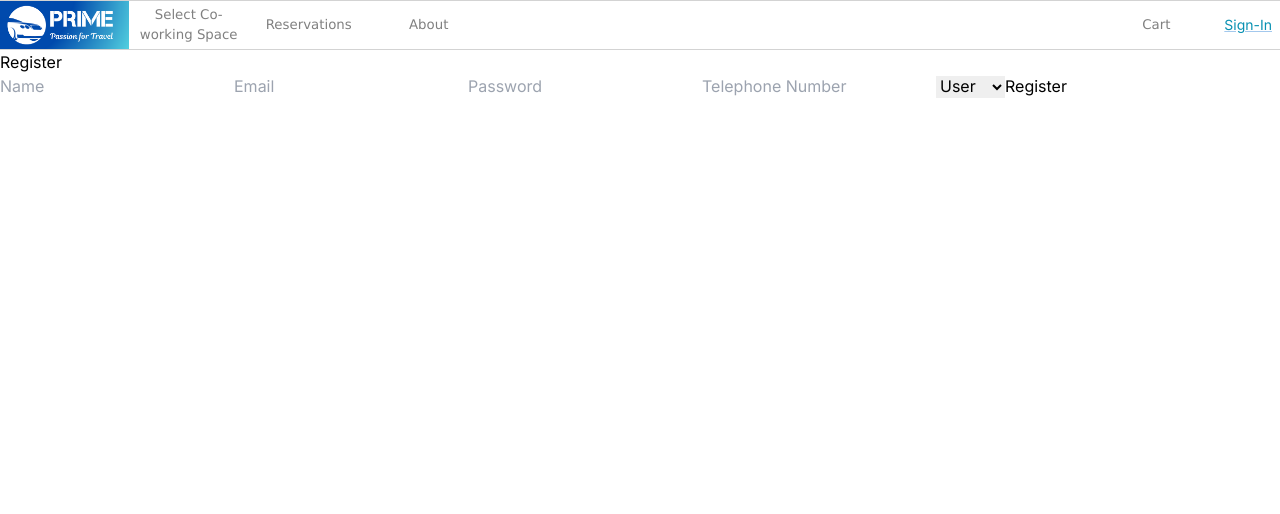
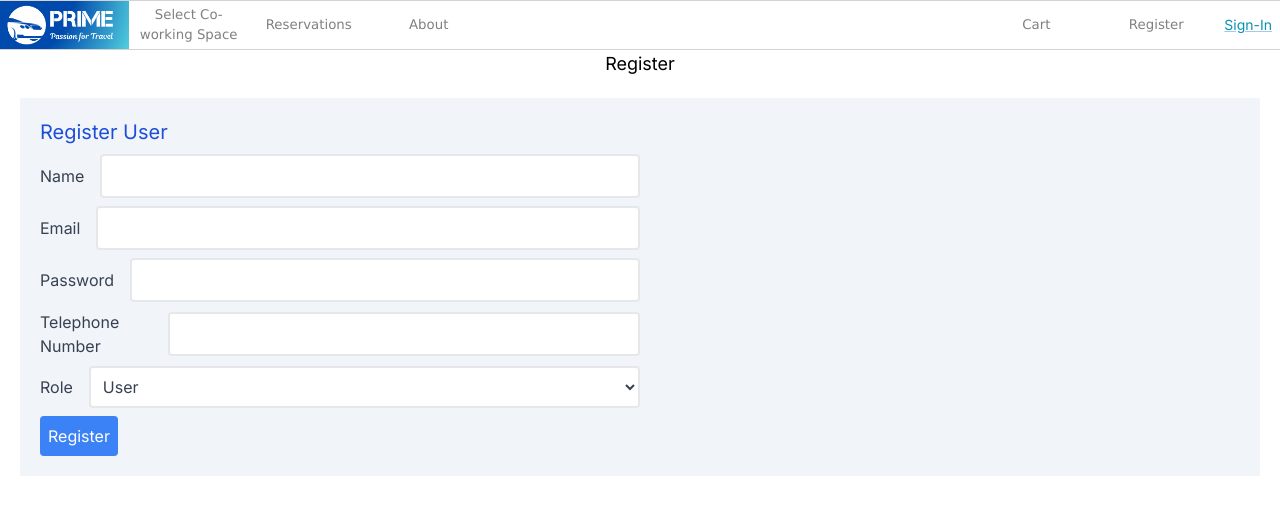
Before and after one commit to 2110503-2564/fe-project-2024-2-raven, a Next.js app: page /register in a window 1280 px wide. Shown: the top 514 px of the page. Built offline with nearby package versions, Linux system fonts and the light colour scheme; no server answers.

Commit message:
create User not success

```diff
--- a/package.json
+++ b/package.json
@@ -14,6 +14,7 @@
     "@mui/material": "^6.4.7",
     "@mui/x-date-pickers": "^7.27.3",
     "@reduxjs/toolkit": "^2.2.8",
+    "bcrypt": "^5.1.1",
     "bcryptjs": "^3.0.2",
     "dayjs": "^1.11.13",
     "mongoose": "^8.12.1",
--- a/src/app/(co-working-spaceinfo)/coworking-space/page.tsx
+++ b/src/app/(co-working-spaceinfo)/coworking-space/page.tsx
@@ -2,7 +2,6 @@ import { getCoworkingSpaces } from "@/libs/getCoworkingSpaces"
 import CarCatalog from "@/components/CarCatalog"
 import {Suspense} from 'react'
 import { LinearProgress } from "@mui/material"
-import CarPanel from "@/components/CarPanel"
 import { CoworkingSpaceJson } from "../../../../interfaces"
 
 export default async function Car() {
--- /dev/null
+++ b/src/app/register/@dashboard/page.tsx
@@ -0,0 +1,73 @@
+import { dbConnect } from "@/db/dbConnect";
+import { revalidateTag } from "next/cache";
+import { redirect } from "next/navigation";
+import React from 'react';
+import bcrypt from "bcryptjs";
+
+export default function RegisterPage() {
+
+    const registerUser = async (registrationForm: FormData) => {
+        "use server";
+        const name = registrationForm.get("name");
+        const email = registrationForm.get("email");
+        const password = registrationForm.get("password");
+        const telephone_number = registrationForm.get("telephone_number");
+        const role = registrationForm.get("role");
+
+        try {
+            await dbConnect();
+            console.log("Database connected!"); // Log database connection
+
+            const User = await import("@/db/models/User").then(
+                (module) => module.default
+            );
+
+            const hashedPassword = await bcrypt.hash(password as string, 10);
+            console.log("Hashed password:", hashedPassword); // Log hashed password
+
+            await User.create({
+                name,
+                email,
+                password: hashedPassword,
+                telephone_number,
+                role,
+            });
+            revalidateTag("Users");
+            redirect("/");
+        } catch (error) {
+            console.error("Registration error:", error);
+        }
+    };
+
+    return (
+        <main className="bg-slate-100 m-5 p-5">
+            <form action={registerUser}>
+                <div className="text-xl text-blue-700">Register User</div>
+                <div className="flex items-center w-1/2 my-2">
+                    <label className="w-auto block text-gray-700 pr-4" htmlFor="name">Name</label>
+                    <input type="text" required id="name" name="name" className="bg-white border-2 border-gray-200 rounded w-full p-2 text-gray-700 focus:outline-none focus:border-blue-400" />
+                </div>
+                <div className="flex items-center w-1/2 my-2">
+                    <label className="w-auto block text-gray-700 pr-4" htmlFor="email">Email</label>
+                    <input type="email" required id="email" name="email" className="bg-white border-2 border-gray-200 rounded w-full p-2 text-gray-700 focus:outline-none focus:border-blue-400" />
+                </div>
+                <div className="flex items-center w-1/2 my-2">
+                    <label className="w-auto block text-gray-700 pr-4" htmlFor="password">Password</label>
+                    <input type="password" required id="password" name="password" className="bg-white border-2 border-gray-200 rounded w-full p-2 text-gray-700 focus:outline-none focus:border-blue-400" />
+                </div>
+                <div className="flex items-center w-1/2 my-2">
+                    <label className="w-auto block text-gray-700 pr-4" htmlFor="telephone_number">Telephone Number</label>
+                    <input type="text" required id="telephone_number" name="telephone_number" className="bg-white border-2 border-gray-200 rounded w-full p-2 text-gray-700 focus:outline-none focus:border-blue-400" />
+                </div>
+                <div className="flex items-center w-1/2 my-2">
+                    <label className="w-auto block text-gray-700 pr-4" htmlFor="role">Role</label>
+                    <select name="role" id="role" className="bg-white border-2 border-gray-200 rounded w-full p-2 text-gray-700 focus:outline-none focus:border-blue-400">
+                        <option value="user">User</option>
+                        <option value="admin">Admin</option>
+                    </select>
+                </div>
+                <button type="submit" className="bg-blue-500 hover:bg-blue-700 text-white p-2 rounded">Register</button>
+            </form>
+        </main>
+    );
+}
--- /dev/null
+++ b/src/app/register/@manage/page.tsx
@@ -0,0 +1,7 @@
+export default function ManagePage() {
+    return (
+        <main>
+            <div>Your Reservations</div>
+        </main>
+    )
+}
--- /dev/null
+++ b/src/app/register/layout.tsx
@@ -0,0 +1,10 @@
+import DashboardPage from './@dashboard/page';
+export default function ManageReservationLayout( {children,dashboard,manage} : {children:React.ReactNode,dashboard:React.ReactNode,manage:React.ReactNode}   ) {
+        return (
+            <div className="flex flex-col w-full">
+                {children}
+                {dashboard}
+
+            </div>
+        )
+    }
--- a/src/app/register/page.tsx
+++ b/src/app/register/page.tsx
@@ -1,15 +1,8 @@
-// src/app/register/page.tsx
-'use client'; // Important: Use client-side rendering for interactivity
-
-import RegisterForm from '../../components/RegisterForm'; // Adjust the path as needed
-
-export default function RegisterPage() {
-  const apiUrl = process.env.NEXT_PUBLIC_API_URL || 'http://localhost:5000'; // Get API URL from env
-
-  return (
-    <div>
-      <h1>Register</h1>
-      <RegisterForm apiUrl={apiUrl} />
-    </div>
-  );
+export default function Register () {
+    return (
+        <main>
+            <div className="text-center text-lg">
+                Register</div>
+        </main>
+    );
 }
--- a/src/app/reservations/reservations.module.css
+++ /dev/null
@@ -1,5 +0,0 @@
-.sectionlayout {
-    padding: 10px;
-    display: flex;
-    flex-direction: row;
-}
--- a/src/components/RegisterForm.js
+++ /dev/null
@@ -1,95 +0,0 @@
-// components/RegisterForm.js
-import { useState } from 'react';
-
-export default function RegisterForm({ apiUrl }) {
-  const [formData, setFormData] = useState({
-    name: '',
-    email: '',
-    password: '',
-    telephone_number: '',
-    role: 'user', // Default role
-  });
-  const [errorMessage, setErrorMessage] = useState('');
-  const [successMessage, setSuccessMessage] = useState('');
-
-  const handleChange = (e) => {
-    setFormData({ ...formData, [e.target.name]: e.target.value });
-  };
-
-  const handleSubmit = async (e) => {
-    e.preventDefault();
-    setErrorMessage('');
-    setSuccessMessage('');
-
-    try {
-      const response = await fetch(`${apiUrl}/api/v1/auth/register`, {
-        method: 'POST',
-        headers: {
-          'Content-Type': 'application/json',
-        },
-        body: JSON.stringify(formData),
-      });
-
-      if (response.ok) {
-        const data = await response.json();
-        console.log('Registration successful:', data);
-        setSuccessMessage('Registration successful!');
-        // Handle successful registration (e.g., redirect, show success message)
-      } else {
-        const errorData = await response.json();
-        console.error('Registration failed:', errorData);
-        setErrorMessage(errorData.error || 'Registration failed.');
-        // Handle registration error (e.g., show error message)
-      }
-    } catch (error) {
-      console.error('Network error:', error);
-      setErrorMessage('Network error. Please try again.');
-      // Handle network error
-    }
-  };
-
-  return (
-    <form onSubmit={handleSubmit}>
-      {errorMessage && <p style={{ color: 'red' }}>{errorMessage}</p>}
-      {successMessage && <p style={{ color: 'green' }}>{successMessage}</p>}
-      <input
-        type="text"
-        name="name"
-        placeholder="Name"
-        value={formData.name}
-        onChange={handleChange}
-        required
-      />
-      <input
-        type="email"
-        name="email"
-        placeholder="Email"
-        value={formData.email}
-        onChange={handleChange}
-        required
-      />
-      <input
-        type="password"
-        name="password"
-        placeholder="Password"
-        value={formData.password}
-        onChange={handleChange}
-        required
-      />
-      <input
-        type="text"
-        name="telephone_number"
-        placeholder="Telephone Number"
-        value={formData.telephone_number}
-        onChange={handleChange}
-        required
-      />
-      <select name="role" value={formData.role} onChange={handleChange}>
-        <option value="user">User</option>
-        <option value="admin">Admin</option>
-        {/* Add more roles as needed */}
-      </select>
-      <button type="submit">Register</button>
-    </form>
-  );
-}
--- a/src/components/TopMenu.tsx
+++ b/src/components/TopMenu.tsx
@@ -26,6 +26,8 @@ export default async function TopMenu() {
 
             <TopMenuItem title='Cart' pageRef='/cart'/>
 
+            <TopMenuItem title='Register' pageRef='/register'/>
+
             {
                 session? <Link href="/api/auth/signout"><div className='flex items-center h-full px-2
                 text-cyan-600 text-sm'>Sign-Out of {session.user.name}</div></Link>
--- a/src/db/dbConnect.ts
+++ b/src/db/dbConnect.ts
@@ -1,18 +1,28 @@
-import mongoose, { mongo } from "mongoose";
+// src/db/dbConnect.ts
+import mongoose from "mongoose";
 
-let isConnected = false
-export const dbConnect = async() => {
-    mongoose.set("strictQuery",true)
-    if(isConnected) return
+let isConnected = false;
 
-    const MONGO_URI = process.env.MONGO_URI
-    if(!MONGO_URI) throw new Error("Please define MONGO_URI")
+export const dbConnect = async () => {
+  mongoose.set("strictQuery", true);
 
-    try{
-        await mongoose.connect(MONGO_URI,{bufferCommands:false})
-        isConnected=true
-        console.log("Connected")
-    }catch(error){
-        console.error();
-    }
-}
+  if (isConnected) {
+    console.log("Already connected to MongoDB");
+    return;
+  }
+
+  const MONGO_URI = process.env.MONGO_URI;
+
+  if (!MONGO_URI) {
+    throw new Error("Please define MONGO_URI in your environment variables.");
+  }
+
+  try {
+    await mongoose.connect(MONGO_URI, { bufferCommands: false });
+    isConnected = true;
+    console.log("Successfully connected to MongoDB");
+  } catch (error) {
+    console.error("Error connecting to MongoDB:", error);
+    throw error; // Re-throw the error for the calling function to handle
+  }
+};
--- /dev/null
+++ b/src/db/models/User.ts
@@ -0,0 +1,51 @@
+import mongoose from "mongoose";
+const UserSchema = new mongoose.Schema(
+  {
+    name: {
+      type: String,
+      required: [true, "Please add name"],
+      unique: true,
+      trim: true,
+      maxlength: [50, "Name cannot be more than 50 characters"],
+    },
+    telephone_number: {
+      type: String,
+      required: [true, "Please add telephone number"],
+    },
+    email: {
+        type: String,
+        required: [true, "Please add email"],
+        unique: true,
+        match: [
+          /^\w+([\.-]?\w+)*@\w+([\.-]?\w+)*(\.\w{2,3})+$/,
+          "Please add a valid email",
+        ],
+      },
+    password: {
+      type: String,
+      required: [true, "Please add password"],
+    },
+    role: {
+        type: String,
+        enum: ["user", "admin", "moderator"], // Example roles
+        required: [true, "Please add role"],
+      },
+
+
+        // ... other fields
+        createdAt: {
+          type: Date,
+          default: Date.now,
+        },
+        updatedAt: {
+          type: Date,
+          default: Date.now,
+        },
+      },
+      { timestamps: true }
+
+
+);
+
+const User = mongoose.models.User || mongoose.model("User", UserSchema)
+export default User
--- a/src/next-auth.d.ts
+++ b/src/next-auth.d.ts
@@ -3,6 +3,8 @@ import NextAuth from "next-auth/jwt";
 declare module "next-auth" {
     interface Session {
         user: {
+            telephone_number: ReactNode;
+            createdAt: string | number | Date;
             _id:string,
             name: string,
             email:string,
```
Also changed, not shown: 1 other file (tests, documents, lock files or other folders).
